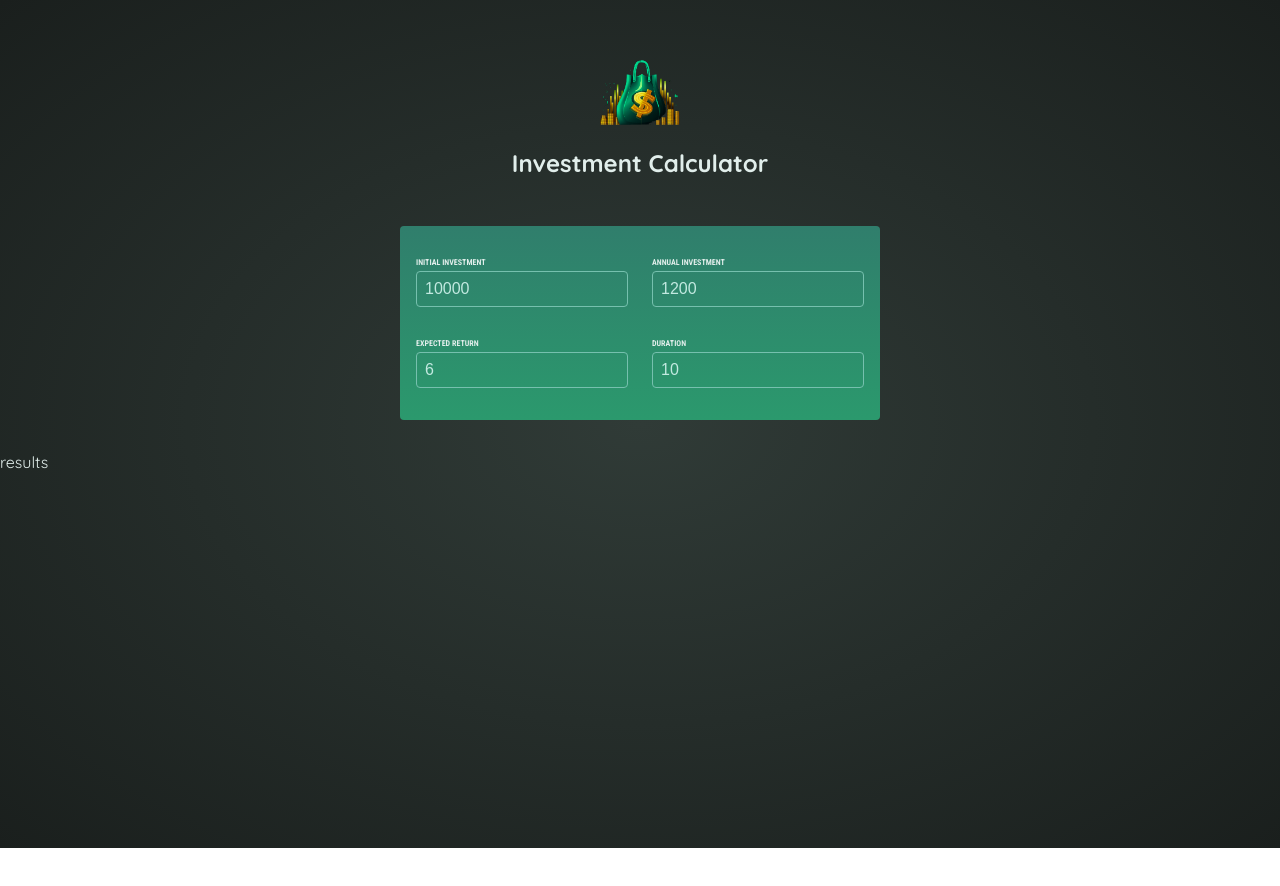
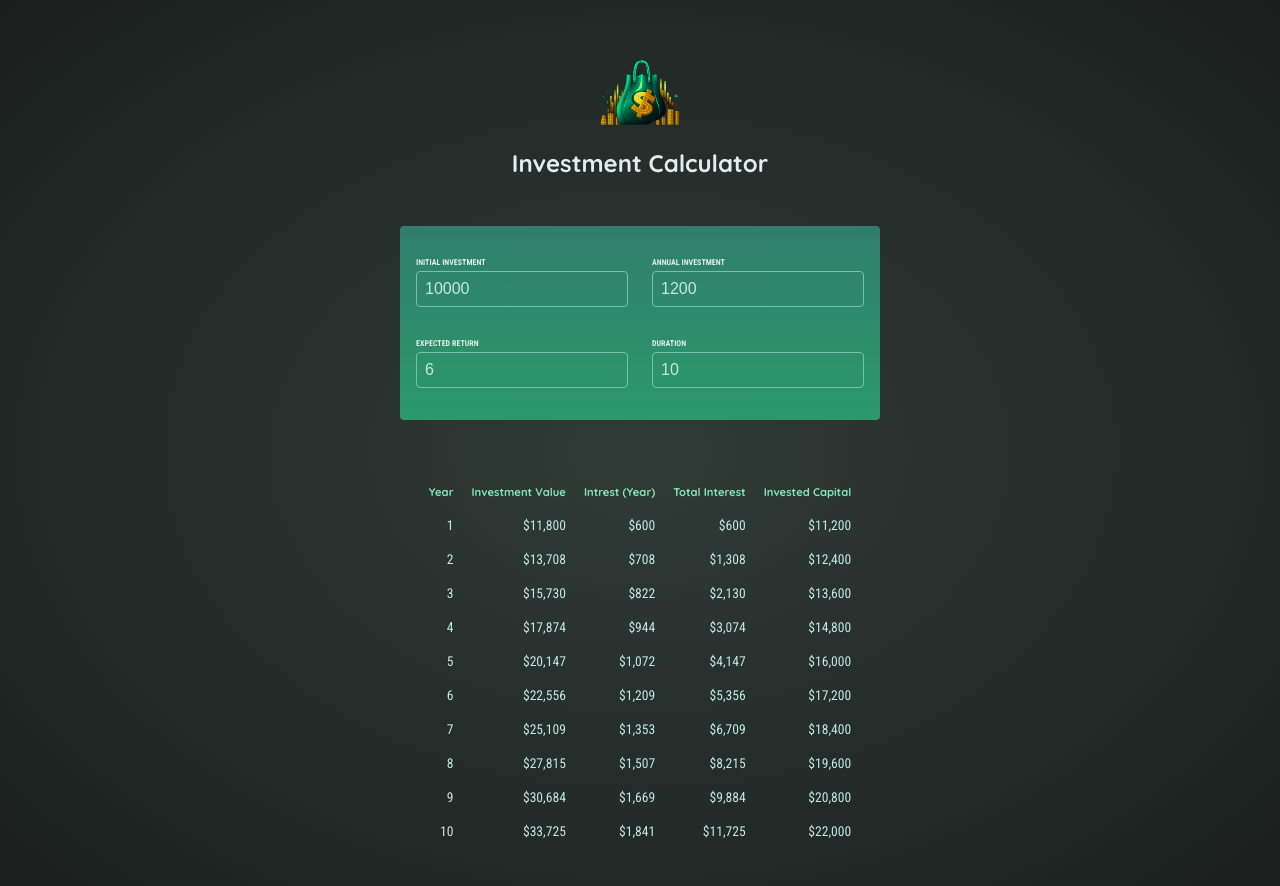
Before and after one commit to DorianKita/Investment-calculator, a React (Vite) app: page / in a window 1280 px wide. Shown: the top 886 px of the page. Before the commit the page ends 848 px from the top, so only its background shows below. Built offline with nearby package versions, Linux system fonts and the light colour scheme.

Commit message:
created investment table

```diff
--- a/src/App.jsx
+++ b/src/App.jsx
@@ -16,7 +16,7 @@ function App() {
     setUserInput((prevUserInput) => {
       return {
         ...prevUserInput,
-        userInputFieldValue: newValue,
+        [userInputFieldValue]: +newValue,
       };
     });
   }
@@ -24,8 +24,8 @@ function App() {
   return (
     <>
       <Header />
-      <UserInput onChangeInput={handleUserInput} userInput={userInput} />
-      <Results />
+      <UserInput onChange={handleUserInput} userInput={userInput} />
+      <Results input={userInput} />
     </>
   );
 }
--- a/src/components/Results.jsx
+++ b/src/components/Results.jsx
@@ -1,3 +1,44 @@
-export default function Results() {
-  return <p>results</p>;
+import { calculateInvestmentResults, formatter } from "../util/investment.js";
+
+export default function Results({ input }) {
+  const resultsData = calculateInvestmentResults(input);
+  console.log(resultsData);
+  const initialInvestment =
+    resultsData[0].valueEndOfYear -
+    resultsData[0].interest -
+    resultsData[0].annualInvestment;
+
+  return (
+    <table id="result">
+      <thead>
+        <tr>
+          <th>Year</th>
+          <th>Investment Value</th>
+          <th>Intrest (Year)</th>
+          <th>Total Interest</th>
+          <th>Invested Capital</th>
+        </tr>
+      </thead>
+      <tbody>
+        {resultsData.map((yearData) => {
+          const totalIntrest =
+            yearData.valueEndOfYear -
+            yearData.annualInvestment * yearData.year -
+            initialInvestment;
+
+          const totalAmountInvested = yearData.valueEndOfYear - totalIntrest;
+
+          return (
+            <tr key={yearData.year}>
+              <td>{yearData.year}</td>
+              <td>{formatter.format(yearData.valueEndOfYear)}</td>
+              <td>{formatter.format(yearData.interest)}</td>
+              <td>{formatter.format(totalIntrest)}</td>
+              <td>{formatter.format(totalAmountInvested)}</td>
+            </tr>
+          );
+        })}
+      </tbody>
+    </table>
+  );
 }
--- a/src/components/UserInput.jsx
+++ b/src/components/UserInput.jsx
@@ -1,4 +1,4 @@
-export default function UserInput({ onChangeInput, userInput }) {
+export default function UserInput({ onChange, userInput }) {
   return (
     <section id="user-input">
       <div className="input-group">
@@ -9,7 +9,7 @@ export default function UserInput({ onChangeInput, userInput }) {
             required
             value={userInput.initialInvestment}
             onChange={(event) =>
-              onChangeInput("initialInvestment", event.target.value)
+              onChange("initialInvestment", event.target.value)
             }
           />
         </p>
@@ -20,7 +20,7 @@ export default function UserInput({ onChangeInput, userInput }) {
             required
             value={userInput.annualInvestment}
             onChange={(event) =>
-              onChangeInput("annualInvestment", event.target.value)
+              onChange("annualInvestment", event.target.value)
             }
           />
         </p>
@@ -32,9 +32,7 @@ export default function UserInput({ onChangeInput, userInput }) {
             type="number"
             required
             value={userInput.expectedReturn}
-            onChange={(event) =>
-              onChangeInput("expectedReturn", event.target.value)
-            }
+            onChange={(event) => onChange("expectedReturn", event.target.value)}
           />
         </p>
         <p>
@@ -43,7 +41,7 @@ export default function UserInput({ onChangeInput, userInput }) {
             type="number"
             required
             value={userInput.duration}
-            onChange={(event) => onChangeInput("duration", event.target.value)}
+            onChange={(event) => onChange("duration", event.target.value)}
           />
         </p>
       </div>
```
